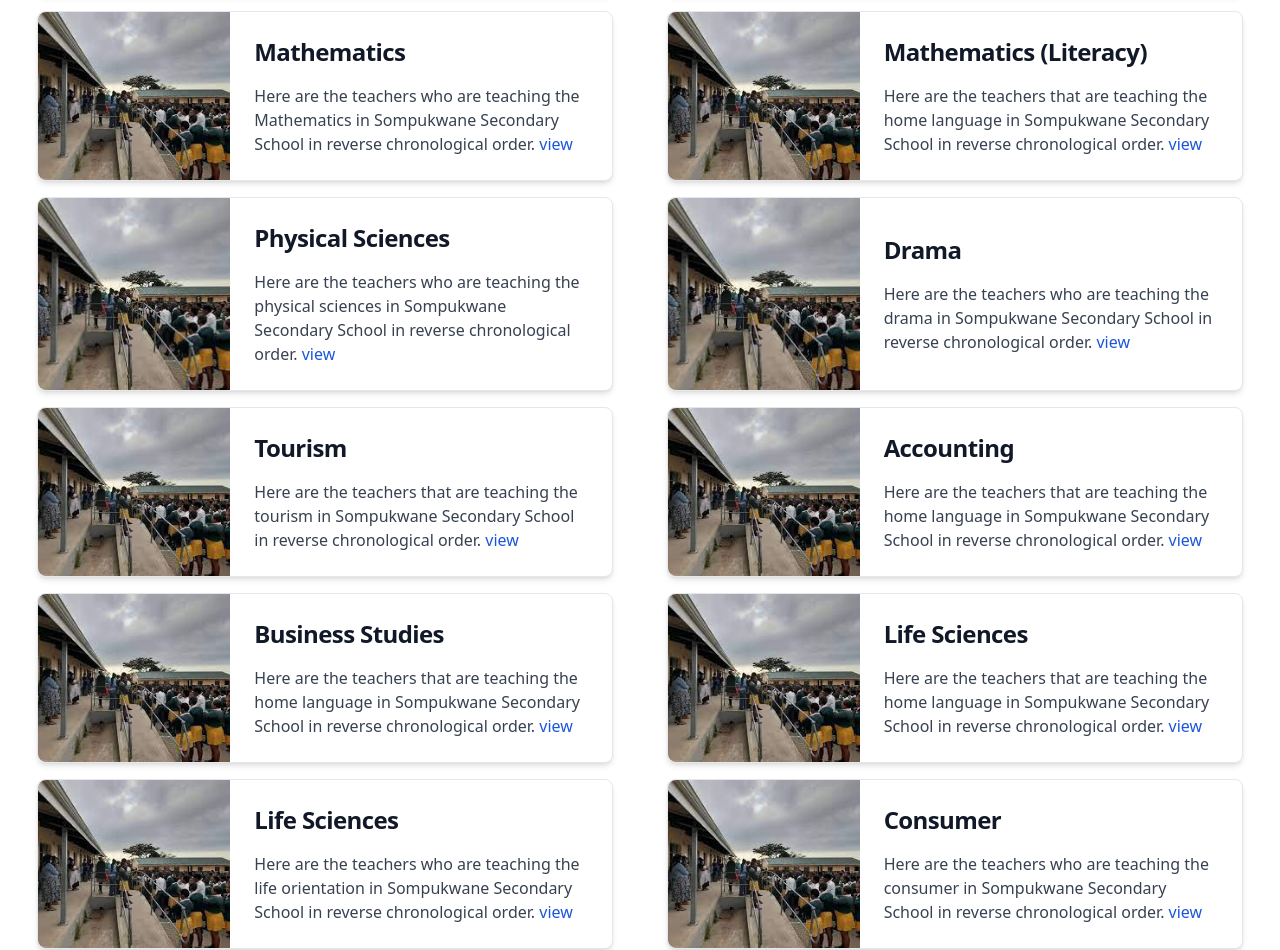
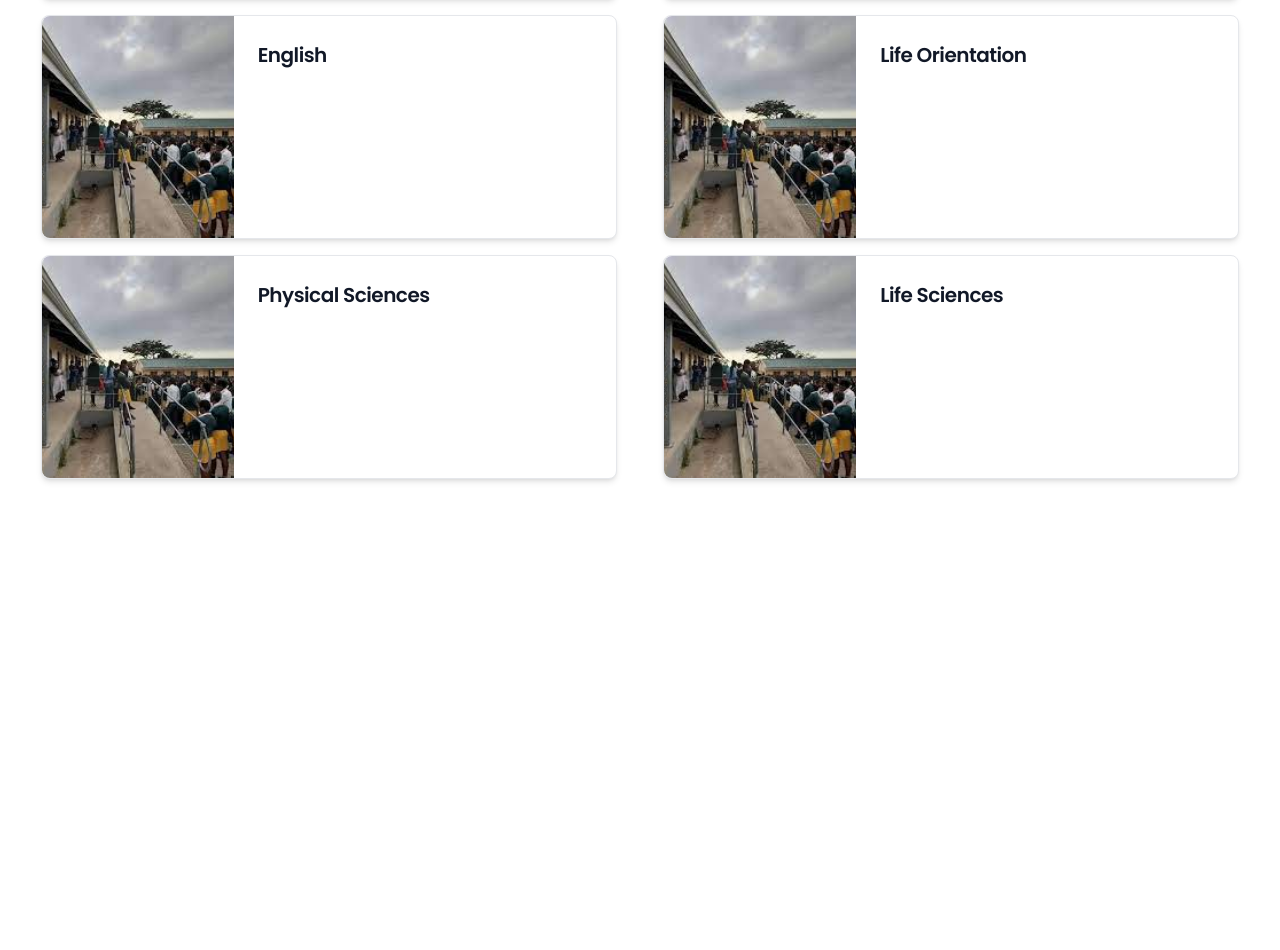
Before and after one commit to zerosyah/iLearnWeb, a React (Vite) app: page /Stuff in a window 1280 px wide. Shown: the part 303-1253 px from the top of the page. After the commit the page ends 800 px from the top, so only its background shows below. Built offline with nearby package versions, Linux system fonts and the light colour scheme; a web font is replaced by a local one.

Commit message:
iLearnWeb v1.0.0 Header page update

```diff
--- a/src/pages/SignIn.tsx
+++ b/src/pages/SignIn.tsx
@@ -17,6 +17,7 @@ import {
 } from "../redux/user/userSlice";
 import { useDispatch, useSelector } from "react-redux";
 import Icon from "../assets/Heros/icon.jpg"
+import Header from "../components/Header";
 
 function SignIn() {
   const [formData, setFormData] = useState({
@@ -112,6 +113,7 @@ function SignIn() {
 
   return (
     <main className="relative flex min-h-screen flex-col items-center justify-center">
+      <Header />
       <div className="main"></div>
       <div className="z-10 hidden w-[700px] rounded-[10px] border bg-white/80 p-[10px] shadow-lg backdrop-blur-md md:flex">
         <div className="trapzoid rounded-[5px] px-[10px]">
--- a/src/pages/SignUp.tsx
+++ b/src/pages/SignUp.tsx
@@ -3,6 +3,7 @@ import { TextInput, Button } from "flowbite-react";
 import { HiMail, HiUser, HiLockClosed } from "react-icons/hi";
 import { useNavigate, Link } from "react-router-dom";
 import { useSelector } from "react-redux";
+import Header from "../components/Header";
 
 function SignUp() {
     const [formData, setFormData] = useState({})
@@ -53,7 +54,8 @@ function SignUp() {
     }
   return (
     <div className="parent">
-      <div className="main-child flex flex-col items-center gap-6 px-5 pt-10 md:flex-row md:pt-20">
+      <Header />
+      <div className="main-child flex relative pb-[10px] top-[80px] md:top-[70px] flex-col items-center gap-6 px-5 pt-10 md:flex-row md:pt-20">
         <div className="child w-full">
           <div className="">
             <h1 className="text-3xl font-bold">Hello, Friend!</h1>
--- a/src/pages/Stuff.tsx
+++ b/src/pages/Stuff.tsx
@@ -3,183 +3,79 @@ import logo from "../assets/image2.jpg";
 import { Link } from "react-router-dom";
 import { Card } from "flowbite-react";
 import { motion } from "framer-motion";
+import Header from "../components/Header";
 
 export default function Stuff() {
-  const [isHovered, setIsHovered] = useState(false);
+  const [isHovered, setIsHovered] = useState<string>("");
+
+  const staff = [
+    {
+      id: 1,
+      Subject: "Home Language (IsiZulu)",
+      description:
+        "Here are the teachers who are teaching the home language in Sompukwane Secondary School in reverse chronological order.",
+      link: "/view?subject=Home Language (IsiZulu)",
+    },
+    {
+      id: 2,
+      Subject: "Mathematics",
+      description:
+        "Here are the teachers who are teaching Mathematics in Sompukwane Secondary School in reverse chronological order.",
+      link: "/view?subject=Mathematics",
+    },
+    {
+      id: 3,
+      Subject: "English",
+      description:
+        "Here are the teachers who are teaching English in Sompukwane Secondary School in reverse chronological order.",
+      link: "/view?subject=English",
+    },
+    {
+      id: 4,
+      Subject: "Life Orientation",
+      description:
+        "Here are the teachers who are teaching Life Orientation in Sompukwane Secondary School in reverse chronological order.",
+      link: "/view?subject=Life Orientation",
+    },
+    {
+      id: 5,
+      Subject: "Physical Sciences",
+      description:
+        "Here are the teachers who are teaching Physical Sciences in Sompukwane Secondary School in reverse chronological order.",
+      link: "/view?subject=Physical Sciences",
+    },
+    {
+      id: 6,
+      Subject: "Life Sciences",
+      description:
+        "Here are the teachers who are teaching Life Sciences in Sompukwane Secondary School in reverse chronological order.",
+      link: "/view?subject=Life Sciences",
+    },
+  ]
   return (
     <div className="flex flex-col justify-evenly flex-wrap">
-      <div className="text-center text-4xl font-semibold my-2">
-        <h1 className="uppercase mb-2">Staff</h1>
-      </div>
+      <Header />
 
-      <div className="flex flex-wrap gap-4 justify-evenly my-2">
+      <div className="flex relative top-[80px] md:top-[70px] flex-wrap gap-4 mx-[10px] justify-evenly my-2">
 
         {/*General Teacher*/}
-        <Card className={`max-w-sm 0verflow-hidden transition-transform duration-700 transform ${isHovered ? "scale-105" : "100"} `} onMouseEnter={() => setIsHovered(true)} onMouseLeave={() => setIsHovered(false)} imgSrc={logo} horizontal>
-          <h5 className={`text-2xl font-bold tracking-tight text-gray-900 dark:text-white ${isHovered ? "-mt-5 duration-700 ease-in-out": "mt-0"}`}>
-            Home Language (IsiZulu)
+        {
+          staff.map(({ id, Subject, description, link }) => (
+            <Card className={`max-w-sm 0verflow-hidden transition-transform duration-700 transform  `} onMouseEnter={() => setIsHovered(Subject)} onMouseLeave={() => setIsHovered("")} imgSrc={logo} horizontal key={id} >
+          <h5 className={`text-[20px] font-semibold font-popins tracking-tight text-gray-900 dark:text-white ${isHovered === Subject ? "-mt-5 duration-700 ease-in-out": "mt-0"}`}>
+            {Subject}
           </h5>
-          <motion.p className="font-normal text-gray-700 dark:text-gray-400" {...(isHovered ? { initial: { opacity: 0 }, animate: { opacity: 1 }, transition: { duration: 0.5 } } : { initial: { opacity: 1 }, animate: { opacity: 0 }, transition: { duration: 0.5 } })}>
-            Here are the teachers who are teaching the home language in
-            Sompukwane Secondary School in reverse chronological order.{" "}
+          <motion.p className="font-robot text-[16px] text-gray-700 dark:text-gray-400" {...(isHovered === Subject ? { initial: { opacity: 0 }, animate: { opacity: 1 }, transition: { duration: 0.5 } } : { initial: { opacity: 1 }, animate: { opacity: 0 }, transition: { duration: 0.5 } })}>
+            {description}
           </motion.p>
-          <button className={`bg-blue-500 hover:bg-blue-700 text-white font-bold py-2 px-4 rounded opacity-0 ease-in-out transition-opacity duration-700 ${isHovered ? "opacity-100 translate-y-4": "translate-y-0"}`}>
-            <Link to="/view" className="">
+          <button className={`bg-blue-500 hover:bg-blue-700 font-robot text-white font-bold py-2 px-4 rounded opacity-0 ease-in-out transition-opacity duration-700 ${isHovered === Subject ? "opacity-100 translate-y-4": "translate-y-0"}`}>
+            <Link to={link} className="">
               view
             </Link>
           </button>
         </Card>
-
-        {/*General Teacher*/}
-        <Card className="max-w-sm hover:scale-105" imgSrc={logo} horizontal onMouseOver={() => setIsHovered(true)} onMouseLeave={() => setIsHovered(false)}>
-          <h5 className="text-2xl font-bold tracking-tight text-gray-900 dark:text-white">
-            First Additional Language (English)
-          </h5>
-          <p className="font-normal text-gray-700 dark:text-gray-400">
-            Here are the teachers who are teaching the first additional language
-            in Sompukwane Secondary School in reverse chronological order.{" "}
-            <Link to="/view" className="text-blue-700">
-              view
-            </Link>
-          </p>
-        </Card>
-
-        {/*/maths Teachers */}
-        <Card className="max-w-sm" imgSrc={logo} horizontal>
-          <h5 className="text-2xl font-bold tracking-tight text-gray-900 dark:text-white">
-            Mathematics
-          </h5>
-          <p className="font-normal text-gray-700 dark:text-gray-400">
-            Here are the teachers who are teaching the Mathematics in Sompukwane
-            Secondary School in reverse chronological order.{" "}
-            <Link to="/view" className="text-blue-700">
-              view
-            </Link>
-          </p>
-        </Card>
-
-        {/*History Teachers*/}
-        <Card className="max-w-sm" imgSrc={logo} horizontal>
-          <h5 className="text-2xl font-bold tracking-tight text-gray-900 dark:text-white">
-            Mathematics (Literacy)
-          </h5>
-          <p className="font-normal text-gray-700 dark:text-gray-400">
-            Here are the teachers that are teaching the home language in
-            Sompukwane Secondary School in reverse chronological order.{" "}
-            <Link to="/view" className="text-blue-700">
-              view
-            </Link>
-          </p>
-        </Card>
-
-        {/*Geography */}
-        <Card className="max-w-sm" imgSrc={logo} horizontal>
-          <h5 className="text-2xl font-bold tracking-tight text-gray-900 dark:text-white">
-            Physical Sciences
-          </h5>
-          <p className="font-normal text-gray-700 dark:text-gray-400">
-            Here are the teachers who are teaching the physical sciences in
-            Sompukwane Secondary School in reverse chronological order.{" "}
-            <Link to="/view" className="text-blue-700">
-              view
-            </Link>
-          </p>
-        </Card>
-
-        {/*Drama */}
-        <Card className="max-w-sm" imgSrc={logo} horizontal>
-          <h5 className="text-2xl font-bold tracking-tight text-gray-900 dark:text-white">
-            Drama
-          </h5>
-          <p className="font-normal text-gray-700 dark:text-gray-400">
-            Here are the teachers who are teaching the drama in Sompukwane
-            Secondary School in reverse chronological order.{" "}
-            <Link to="/view" className="text-blue-700">
-              view
-            </Link>
-          </p>
-        </Card>
-
-        {/*Tourism Teachers */}
-        <Card className="max-w-sm" imgSrc={logo} horizontal>
-          <h5 className="text-2xl font-bold tracking-tight text-gray-900 dark:text-white">
-            Tourism
-          </h5>
-          <p className="font-normal text-gray-700 dark:text-gray-400">
-            Here are the teachers that are teaching the tourism in Sompukwane
-            Secondary School in reverse chronological order.{" "}
-            <Link to="/view" className="text-blue-700">
-              view
-            </Link>
-          </p>
-        </Card>
-
-        {/*Accounting Teachers*/}
-        <Card className="max-w-sm" imgSrc={logo} horizontal>
-          <h5 className="text-2xl font-bold tracking-tight text-gray-900 dark:text-white">
-            Accounting
-          </h5>
-          <p className="font-normal text-gray-700 dark:text-gray-400">
-            Here are the teachers that are teaching the home language in
-            Sompukwane Secondary School in reverse chronological order.{" "}
-            <Link to="/view" className="text-blue-700">
-              view
-            </Link>
-          </p>
-        </Card>
-
-        {/* */}
-        <Card className="max-w-sm" imgSrc={logo} horizontal>
-          <h5 className="text-2xl font-bold tracking-tight text-gray-900 dark:text-white">
-            Business Studies
-          </h5>
-          <p className="font-normal text-gray-700 dark:text-gray-400">
-            Here are the teachers that are teaching the home language in
-            Sompukwane Secondary School in reverse chronological order.{" "}
-            <Link to="/view" className="text-blue-700">
-              view
-            </Link>
-          </p>
-        </Card>
-
-        <Card className="max-w-sm" imgSrc={logo} horizontal>
-          <h5 className="text-2xl font-bold tracking-tight text-gray-900 dark:text-white">
-            Life Sciences
-          </h5>
-          <p className="font-normal text-gray-700 dark:text-gray-400">
-            Here are the teachers that are teaching the home language in
-            Sompukwane Secondary School in reverse chronological order.{" "}
-            <Link to="/view" className="text-blue-700">
-              view
-            </Link>
-          </p>
-        </Card>
-
-        <Card className="max-w-sm" imgSrc={logo} horizontal>
-          <h5 className="text-2xl font-bold tracking-tight text-gray-900 dark:text-white">
-            Life Sciences
-          </h5>
-          <p className="font-normal text-gray-700 dark:text-gray-400">
-            Here are the teachers who are teaching the life orientation in
-            Sompukwane Secondary School in reverse chronological order.{" "}
-            <Link to="/view" className="text-blue-700">
-              view
-            </Link>
-          </p>
-        </Card>
-
-        <Card className="max-w-sm" imgSrc={logo} horizontal>
-          <h5 className="text-2xl font-bold tracking-tight text-gray-900 dark:text-white">
-            Consumer
-          </h5>
-          <p className="font-normal text-gray-700 dark:text-gray-400">
-            Here are the teachers who are teaching the consumer in Sompukwane
-            Secondary School in reverse chronological order.{" "}
-            <Link to="/view" className="text-blue-700">
-              view
-            </Link>
-          </p>
-        </Card>
+          ))
+        }
       </div>
     </div>
   );
```
Also changed, not shown: src/pages/Contact.tsx (+3 -5 lines), src/pages/Department.tsx (+7 -8 lines).
